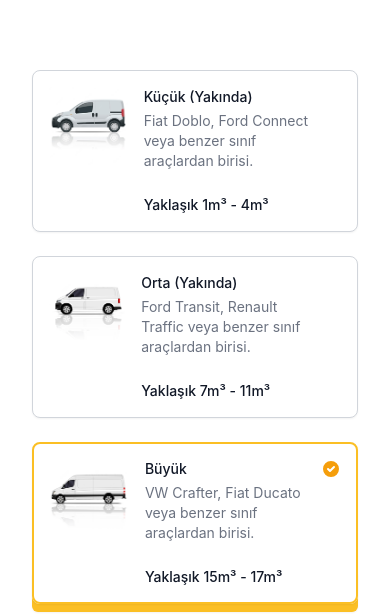
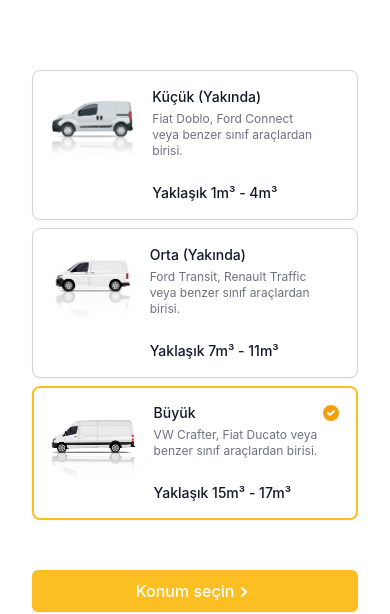
Before and after one commit to haandev/kargonet, a React (Create React App) app: page / in a window 390 px wide. Shown: the part 590-1204 px from the top of the page. Built offline with nearby package versions, Linux system fonts and the light colour scheme.

Commit message:
car type

```diff
--- a/src/components/Map/Step0CarType.tsx
+++ b/src/components/Map/Step0CarType.tsx
@@ -45,7 +45,7 @@ const Step0CarType: React.FC<Step0CarTypeProps> = ({ onChangeTrip, trip }) => {
   return (
     <div className="w-full h-100">
       <RadioGroup value={selectedCar} onChange={setSelectedCar}>
-        <div className="mt-4 grid grid-cols-1 gap-y-6 sm:grid-cols-3 sm:gap-x-4">
+        <div className="mt-4 grid grid-cols-1 gap-y-2 sm:grid-cols-3 sm:gap-x-4">
           {carLists.map((car) => (
             <RadioGroup.Option
               disabled={!!car.disabled}
@@ -73,7 +73,7 @@ const Step0CarType: React.FC<Step0CarTypeProps> = ({ onChangeTrip, trip }) => {
                         </RadioGroup.Label>
                         <RadioGroup.Description
                           as="span"
-                          className="mt-1 flex items-center text-sm text-gray-500">
+                          className="mt-1 flex items-center text-xs sm:text-sm text-gray-500">
                           {car.description}
                         </RadioGroup.Description>
                         <RadioGroup.Description
```
